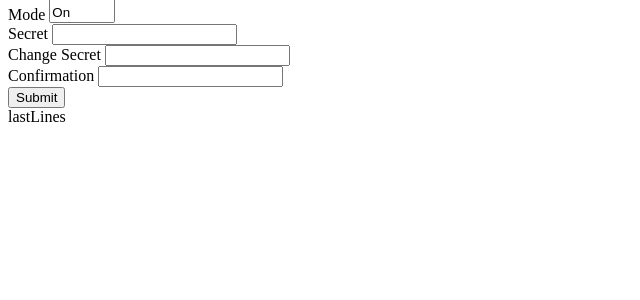
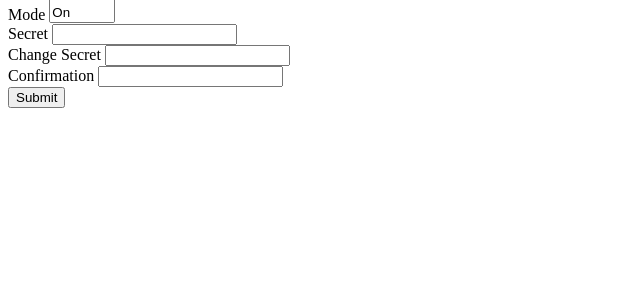
Before and after one commit to Tyderion/raspberrypi-plantlamp, a PHP site: page / in a window 1280 px wide. Shown: the part 158-458 px from the top of the page, without its empty margins (0-640 px from the left). Run offline with PHP 8.4, Linux system fonts and the light colour scheme; some libraries are stand-ins or nearby versions.

Commit message:
Fixed typo in php file

```diff
--- a/index.php
+++ b/index.php
@@ -101,7 +101,7 @@ print <<< EOT
 <div id="log">
 EOT;
 $lastLines = `tail -n 10 plant.log`;
-print lastLines;
+print $lastLines;
 print "</div>";
 ?>
 </body>
```
